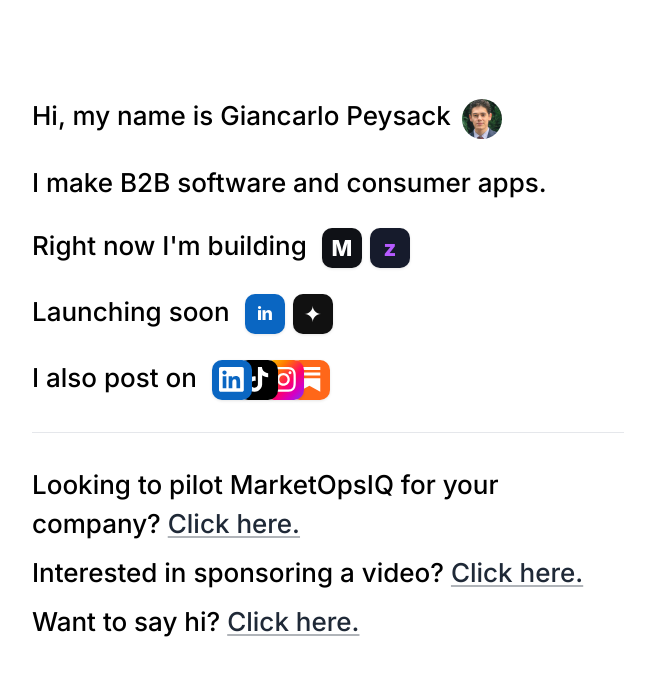
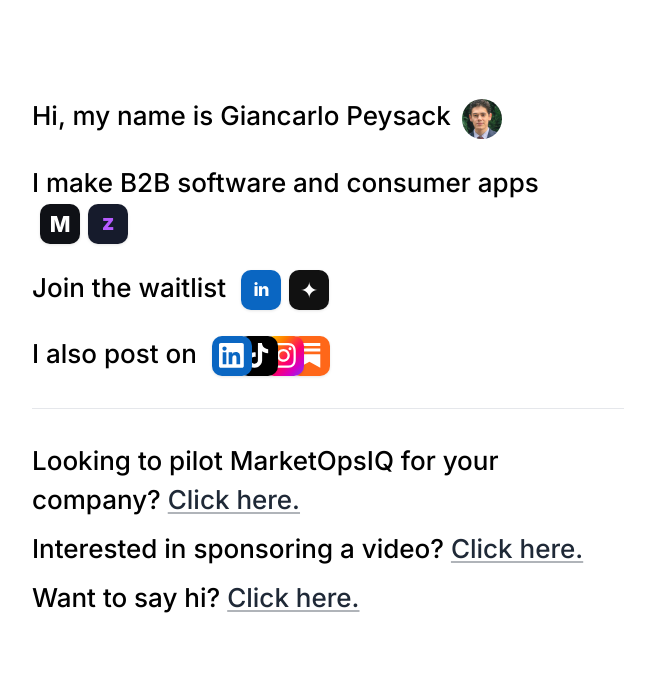
Before and after one commit to GiancarloPeysack/giancarlopeysack-com, a Next.js app: page / in a window 1280 px wide. Shown: the top 676 px of the page, without its empty margins (312-967 px from the left). Built offline with nearby package versions, Linux system fonts and the light colour scheme.

Commit message:
Inline projects with self-def, rename to Join the waitlist, fix z baseline

```diff
--- a/app/page.tsx
+++ b/app/page.tsx
@@ -49,13 +49,9 @@ export default function Home() {
             </span>
           </p>
 
+          {/* Self-definition + live projects on the same line */}
           <p className="mt-7 sm:mt-6">
-            I make B2B software and consumer apps.
-          </p>
-
-          {/* Live projects */}
-          <p className="mt-7 sm:mt-6">
-            Right now I&apos;m building{" "}
+            I make B2B software and consumer apps{" "}
             <span className="tile-row align-middle ml-2">
               <BrandTile
                 href={LINKS.marketops}
@@ -72,13 +68,14 @@ export default function Home() {
                 bg="#161B2C"
                 fg="#B65BFF"
                 letter="z"
+                letterOffsetY={-2}
               />
             </span>
           </p>
 
-          {/* Launching soon */}
+          {/* Waitlist */}
           <p className="mt-7 sm:mt-6">
-            Launching soon{" "}
+            Join the waitlist{" "}
             <span className="tile-row align-middle ml-2">
               <BrandTile
                 href={LINKS.waitlistLinkedIn}
--- a/components/BrandTile.tsx
+++ b/components/BrandTile.tsx
@@ -11,6 +11,8 @@ type BrandTileProps = {
   italic?: boolean;
   children?: ReactNode;
   borderColor?: string;
+  /** Vertical pixel nudge for the letter (e.g. -2 to lift a lowercase glyph). */
+  letterOffsetY?: number;
 };
 
 /**
@@ -27,6 +29,7 @@ export function BrandTile({
   italic,
   children,
   borderColor,
+  letterOffsetY = 0,
 }: BrandTileProps) {
   return (
     <Link
@@ -53,6 +56,9 @@ export function BrandTile({
             style={{
               color: fg,
               fontStyle: italic ? "italic" : "normal",
+              transform: letterOffsetY
+                ? `translateY(${letterOffsetY}px)`
+                : undefined,
             }}
           >
             {letter}
```
